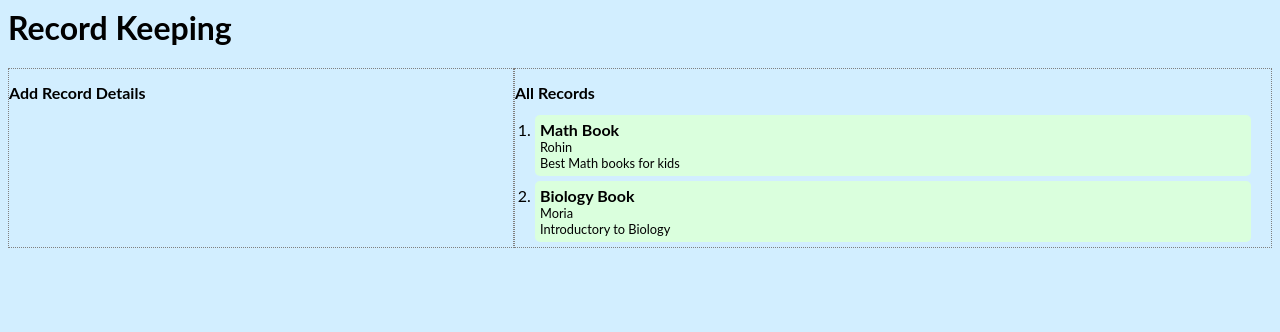
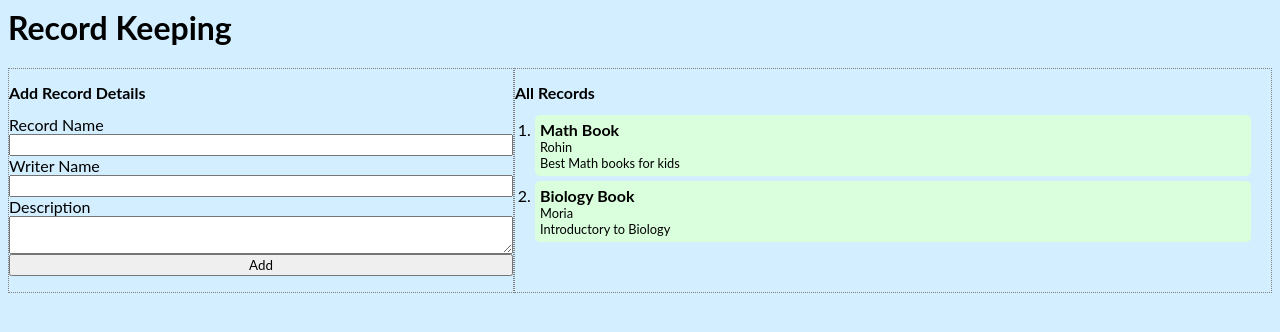
Before and after one commit to codingSlate/react-recordKeeping, a React (Create React App) app: page / in a window 1280 px wide. Shown: the top 332 px of the page. Built offline with nearby package versions, Linux system fonts and the light colour scheme.

Commit message:
2 files modified, 1 added

```diff
--- a/src/Container.js
+++ b/src/Container.js
@@ -2,6 +2,7 @@ import React from 'react';
 import Header from './Header';
 import Section from './Section';
 import List from './List';
+import Form from './Form';
 import Footer from './Footer';
 
 const Container = () => {
@@ -9,7 +10,9 @@ const Container = () => {
     <div>
       <Header />
       <main>
-        <Section headingText="Add Record Details"></Section>
+        <Section headingText="Add Record Details">
+          <Form />
+        </Section>
         <Section headingText="All Records">
           <List />
         </Section>
--- /dev/null
+++ b/src/Form.js
@@ -0,0 +1,15 @@
+import React from 'react';
+const Form = () => {
+  return (
+    <form>
+      <label htmlFor="recordName">Record Name</label>
+      <input type="text" id="recordName" name="recordName" />
+      <label htmlFor="writerName">Writer Name</label>
+      <input type="text" id="writerName" name="writerName" />
+      <label htmlFor="description">Description</label>
+      <textarea row="10" id="description" name="description"></textarea>
+      <button type="submit">Add</button>
+    </form>
+  );
+};
+export default Form;
--- a/src/style.scss
+++ b/src/style.scss
@@ -1,4 +1,5 @@
 * {
+  box-sizing: border-box;
   font-family: Lato;
 }
 body {
@@ -34,5 +35,11 @@ main {
     &:nth-child(2) {
       flex: 1.5;
     }
+    form {
+      input,
+      textarea, button {
+        width: 100%;
+      }
+    }
   }
 }
```
